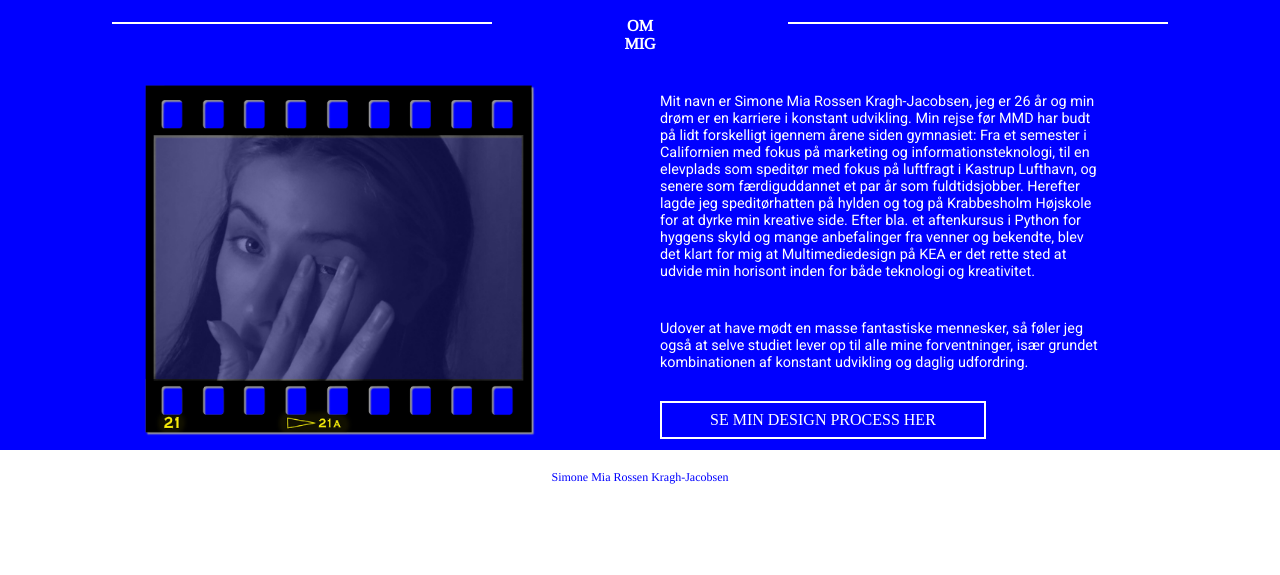
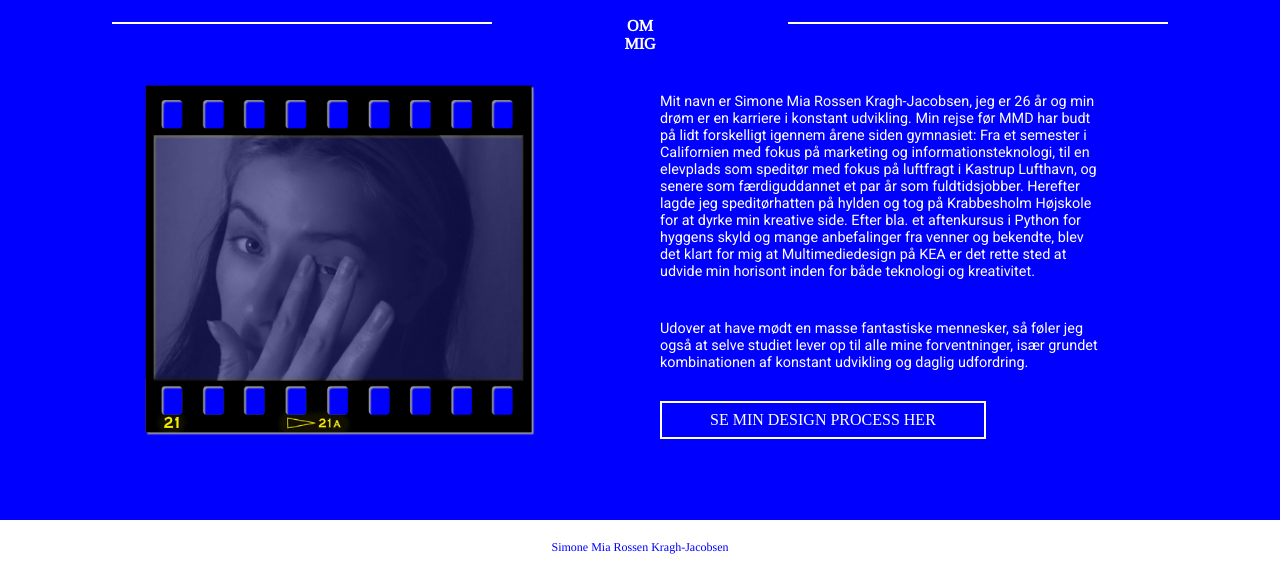
Before and after one commit to simonemiar/eksamen, a plain HTML site: page om.html in a window 1280 px wide. Shown: the part 317-892 px from the top of the page. Before the commit the page ends 822 px from the top, so only its background shows below. Drawn offline with Linux system fonts and the light colour scheme.

Commit message:
nu er vi der vidst

```diff
--- a/style.css
+++ b/style.css
@@ -245,10 +245,11 @@ navbar ul li img {
   margin: 0 auto;
   display: flex;
   flex-wrap: wrap;
+  padding-bottom: 30px;
 }
 
 .sectionwrapper img{
-width: 100%;
+  width: 100%;
 }
 
 h2 {
@@ -394,6 +395,7 @@ video{
   .sectionwrapper {
     display: grid;
     grid-template-columns: 1fr 1fr;
+    padding-bottom: 70px;
   }
 
   header navbar {
```
